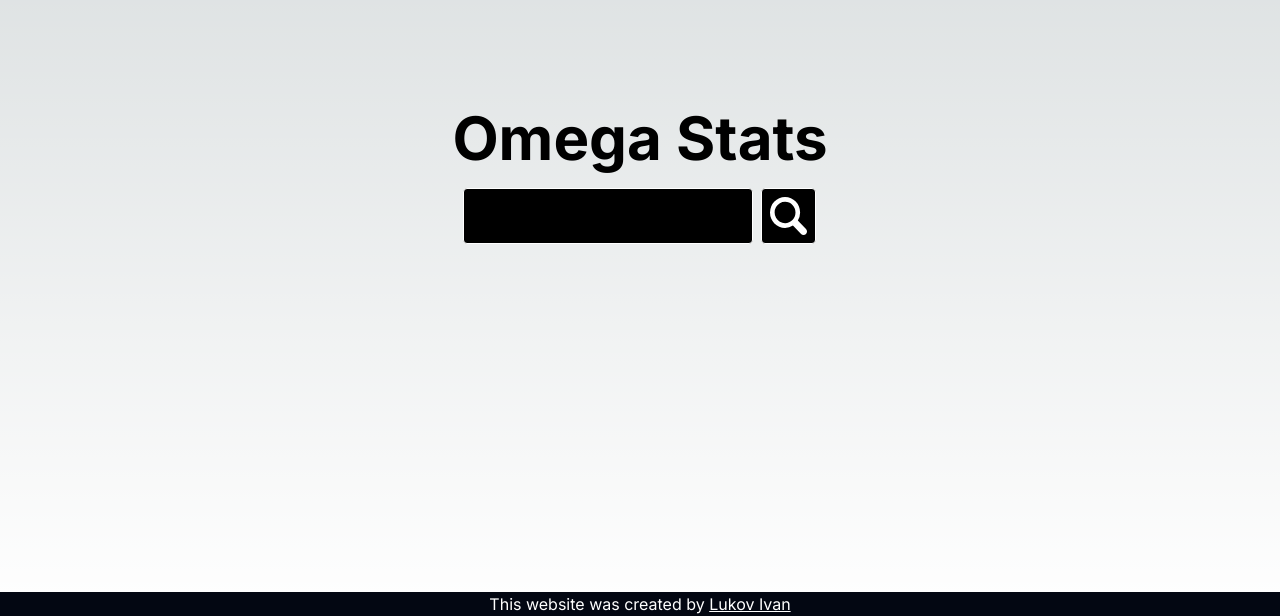
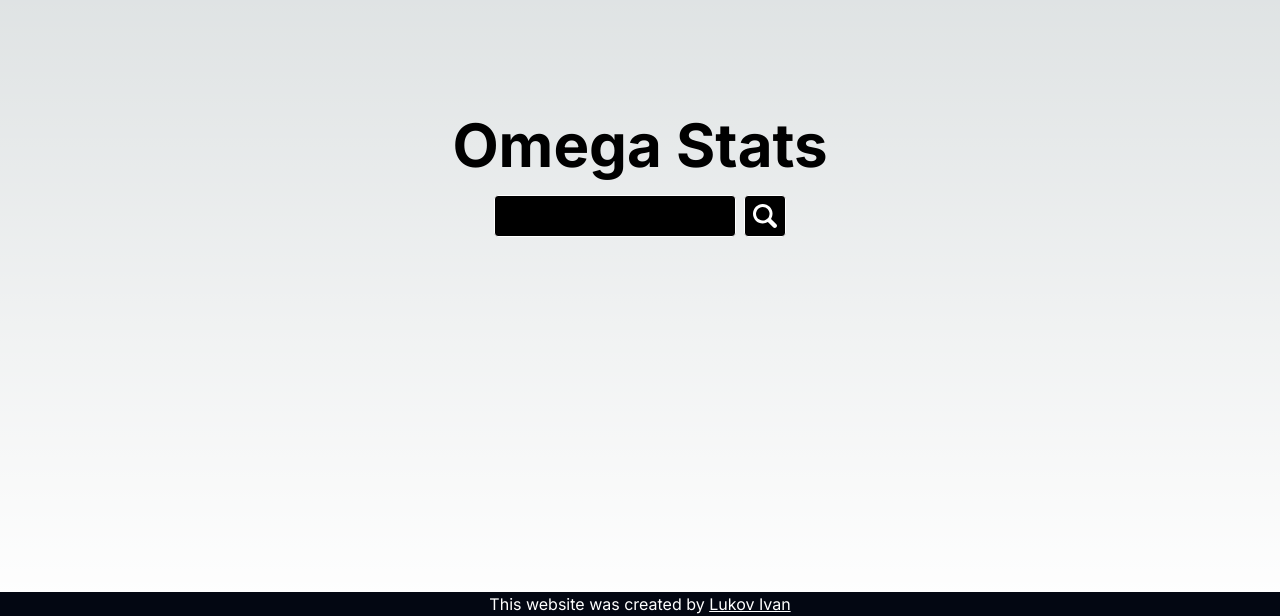
Before and after one commit to lukivan8/omega-stats, a Next.js app: page / in a window 1280 px wide. Shown: the part 184-800 px from the top of the page. Built offline with nearby package versions, Linux system fonts and the light colour scheme.

Commit message:
design tweaks around search bar

```diff
--- a/src/app/page.tsx
+++ b/src/app/page.tsx
@@ -7,8 +7,8 @@ export default function Page() {
   return (
     <div className="h-[90vh] flex items-center justify-center">
       <div className="flex flex-col items-center gap-5">
-        <h1 className="text-5xl sm:text-6xl font-bold">Omega Stats</h1>
-        <SearchBar />
+        <h1 className="text-[2.7rem] sm:text-6xl font-bold">Omega Stats</h1>
+        <SearchBar mainPage />
         {/* <button className="bg-gray-800 p-2 rounded">
           <Link href={"/leaderboard"} >Leaderboard</Link>
         </button> */}
--- a/src/components/navbar.tsx
+++ b/src/components/navbar.tsx
@@ -4,8 +4,8 @@ import Link from "next/link";
 
 export default function Navbar() {
   return (
-    <div className="flex md:flex-row flex-col gap-4 items-center px-8 justify-between py-3">
-      <Link href={"/"} className="font-bold md:text-4xl text-3xl">
+    <div className="flex md:flex-row flex-col  gap-4 items-center px-8 justify-between py-3">
+      <Link href={"/"} className="font-bold    md:text-4xl text-3xl">
         Omega Stats
       </Link>
       <SearchBar />
--- a/src/components/search-bar.tsx
+++ b/src/components/search-bar.tsx
@@ -5,7 +5,7 @@ import Link from "next/link";
 import { usePathname } from "next/navigation";
 import React, { useState } from "react";
 
-export default function SearchBar() {
+export default function SearchBar({ mainPage }: { mainPage?: boolean }) {
   const [nickname, setNickname] = useState("");
   const server = "global";
   const path = usePathname();
@@ -17,7 +17,7 @@ export default function SearchBar() {
           onChange={(e) => {
             setNickname(e.target.value);
           }}
-          className="bg-black border-solid border text-sm md:text-lg border-white px-1 text-white rounded focus:outline-none md:p-2 sm:w-full w-1/2"
+          className="bg-black border-solid border text-sm md:text-base border-white px-1 text-white rounded focus:outline-none md:p-2 w-[80%] "
         />
         <Link href={nickname !== "" ? "/" + server + "/" + nickname : path}>
           <button
@@ -35,8 +35,8 @@ export default function SearchBar() {
               src="/icons/lens.svg"
               className="hidden md:block"
               alt={"go"}
-              width={50}
-              height={50}
+              width={24}
+              height={24}
             />
           </button>
         </Link>
```
